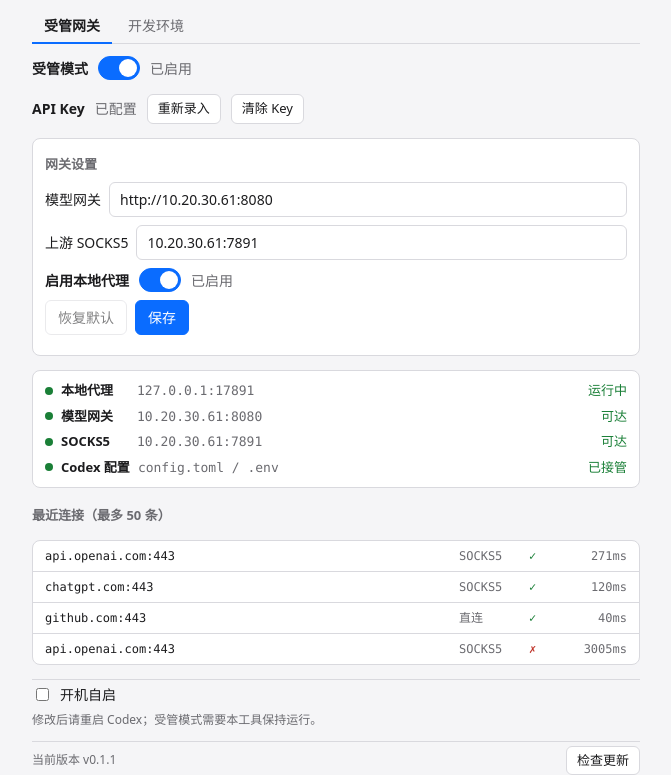
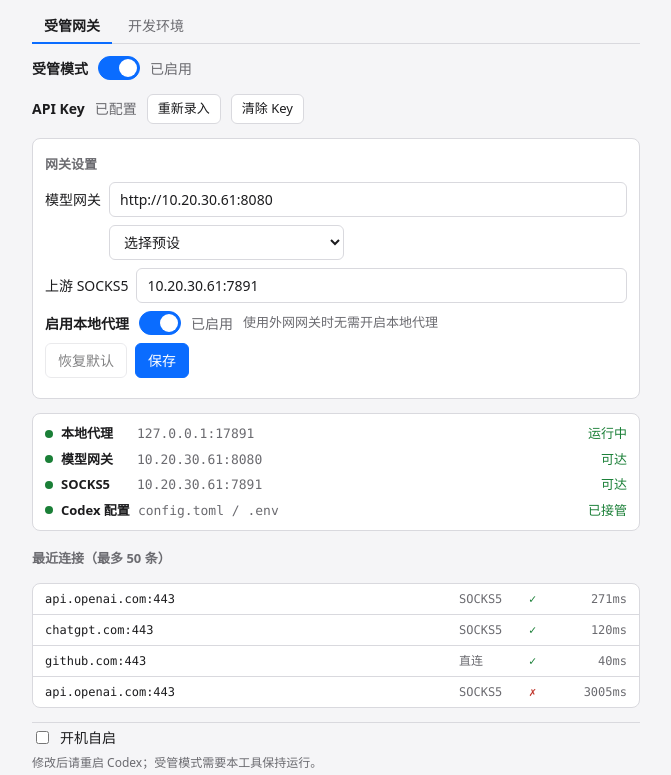
Before and after one commit to moonlightsh/CodexProxy, a website built with Vite: page apps/desktop/index.html in a window 1280 px wide. Shown: the part 46-821 px from the top of the page, without its empty margins (304-975 px from the left). Built offline with nearby package versions, Linux system fonts and the light colour scheme.

Commit message:
feat(desktop): 增加内外网网关预设和代理提示
Co-Authored-By: Claude Code

```diff
--- a/apps/desktop/src/endpointpanel.ts
+++ b/apps/desktop/src/endpointpanel.ts
@@ -3,6 +3,9 @@ import { clear, el } from "./dom";
 import { endpointWarningText, shouldKeepEndpointDraft, socks5Muted } from "./endpointformat";
 import { createToggle } from "./switchcontrol";
 import type { EndpointWarning, Status } from "./types";
+
+const INTRANET_GATEWAY_URL = "http://10.20.30.61:8080";
+const INTERNET_GATEWAY_URL = "https://39.106.80.79/";
 
 export interface EndpointPanelHandlers {
   /** 保存当前输入框内容，不做格式校验。 */
@@ -31,6 +34,14 @@ export function createEndpointPanel(handlers: EndpointPanelHandlers): EndpointPa
     spellcheck: "false",
     "aria-label": "模型网关",
   }) as HTMLInputElement;
+  const gatewayPreset = el("select", {
+    class: "endpoint-gateway-preset",
+    "aria-label": "模型网关预设",
+  }, [
+    el("option", { value: "", selected: true, disabled: true, hidden: true }, ["选择预设"]),
+    el("option", { value: INTRANET_GATEWAY_URL }, [`${INTRANET_GATEWAY_URL} (内网)`]),
+    el("option", { value: INTERNET_GATEWAY_URL }, [`${INTERNET_GATEWAY_URL} (外网)`]),
+  ]);
   const socks5Input = el("input", {
     type: "text",
     id: "endpoint-socks5",
@@ -45,6 +56,7 @@ export function createEndpointPanel(handlers: EndpointPanelHandlers): EndpointPa
 
   const proxyToggle = createToggle({
     onChange: (enabled) => handlers.onProxyChange(enabled),
+    hint: { id: "endpoint-proxy-hint", text: "使用外网网关时无需开启本地代理" },
   });
 
   const restoreButton = el("button", { type: "button", class: "btn" }, ["恢复默认"]) as HTMLButtonElement;
@@ -53,7 +65,11 @@ export function createEndpointPanel(handlers: EndpointPanelHandlers): EndpointPa
 
   const root = el("div", { class: "endpoint-panel" }, [
     el("h2", { class: "section-title" }, ["网关设置"]),
-    el("div", { class: "endpoint-row" }, [el("span", {}, ["模型网关"]), gatewayInput]),
+    el("div", { class: "endpoint-row endpoint-gateway-row" }, [
+      el("label", { for: gatewayInput.id }, ["模型网关"]),
+      gatewayInput,
+      gatewayPreset,
+    ]),
     gatewayError,
     el("div", { class: "endpoint-row" }, [el("span", {}, ["上游 SOCKS5"]), socks5Input]),
     socks5Error,
@@ -68,6 +84,11 @@ export function createEndpointPanel(handlers: EndpointPanelHandlers): EndpointPa
   let socks5Dirty = false;
 
   gatewayInput.addEventListener("input", () => {
+    gatewayDirty = true;
+    gatewayPreset.value = "";
+  });
+  gatewayPreset.addEventListener("change", () => {
+    gatewayInput.value = gatewayPreset.value;
     gatewayDirty = true;
   });
   socks5Input.addEventListener("input", () => {
@@ -139,6 +160,7 @@ export function createEndpointPanel(handlers: EndpointPanelHandlers): EndpointPa
       shouldKeepEndpointDraft({ focused: socks5Focused, dirty: socks5Dirty });
     if (!keepDraft) {
       gatewayInput.value = status.gatewayBaseUrl;
+      gatewayPreset.value = "";
       socks5Input.value = status.socks5Addr;
     }
     socks5Input.classList.toggle("endpoint-input-muted", socks5Muted(status.proxyEnabled));
--- a/apps/desktop/src/styles.css
+++ b/apps/desktop/src/styles.css
@@ -276,7 +276,8 @@ button {
 }
 
 input[type="password"],
-input[type="text"] {
+input[type="text"],
+.endpoint-gateway-preset {
   font: inherit;
   color: var(--text);
   background: var(--panel-bg);
@@ -288,6 +289,7 @@ input[type="text"] {
 
 input[type="password"]:focus,
 input[type="text"]:focus,
+.endpoint-gateway-preset:focus-visible,
 .btn:focus-visible,
 .switch-control:focus-visible {
   outline: 2px solid var(--accent);
@@ -442,6 +444,21 @@ input[type="text"]:focus,
   min-width: 0;
 }
 
+.endpoint-gateway-row {
+  display: grid;
+  grid-template-columns: max-content minmax(0, 1fr);
+}
+
+.endpoint-gateway-preset {
+  grid-column: 2;
+  width: fit-content;
+  max-width: 100%;
+}
+
+.endpoint-panel .switch-row {
+  flex-wrap: wrap;
+}
+
 .endpoint-field-error,
 .endpoint-feedback-error {
   margin: 0;
@@ -509,6 +526,11 @@ input[type="text"]:focus,
 
 .switch-state-text {
   color: var(--text-muted);
+}
+
+.switch-hint {
+  color: var(--text-muted);
+  font-size: 13px;
 }
 
 /* ---- 状态灯 ---- */
--- a/apps/desktop/src/switchcontrol.ts
+++ b/apps/desktop/src/switchcontrol.ts
@@ -37,22 +37,28 @@ export interface ToggleControl {
 }
 
 /** 通用开关。忙时禁用并显示 busyText；点击回调的是切换后的目标状态。 */
-export function createToggle(handlers: { onChange: (enabled: boolean) => void }): ToggleControl {
+export function createToggle(options: {
+  onChange: (enabled: boolean) => void;
+  hint?: { id: string; text: string };
+}): ToggleControl {
+  const { onChange, hint } = options;
   const button = el("button", {
     type: "button",
     class: "switch-control",
     role: "switch",
     "aria-checked": "false",
+    "aria-describedby": hint?.id,
   });
   const label = el("span", { class: "switch-label" });
   const stateText = el("span", { class: "switch-state-text" });
-  const root = el("div", { class: "switch-row" }, [label, button, stateText]);
+  const hintText = hint ? el("span", { class: "switch-hint", id: hint.id }, [hint.text]) : null;
+  const root = el("div", { class: "switch-row" }, [label, button, stateText, hintText]);
 
   let currentEnabled = false;
 
   button.addEventListener("click", () => {
     if (button.disabled) return;
-    handlers.onChange(!currentEnabled);
+    onChange(!currentEnabled);
   });
 
   const update = (view: ToggleView) => {
```
